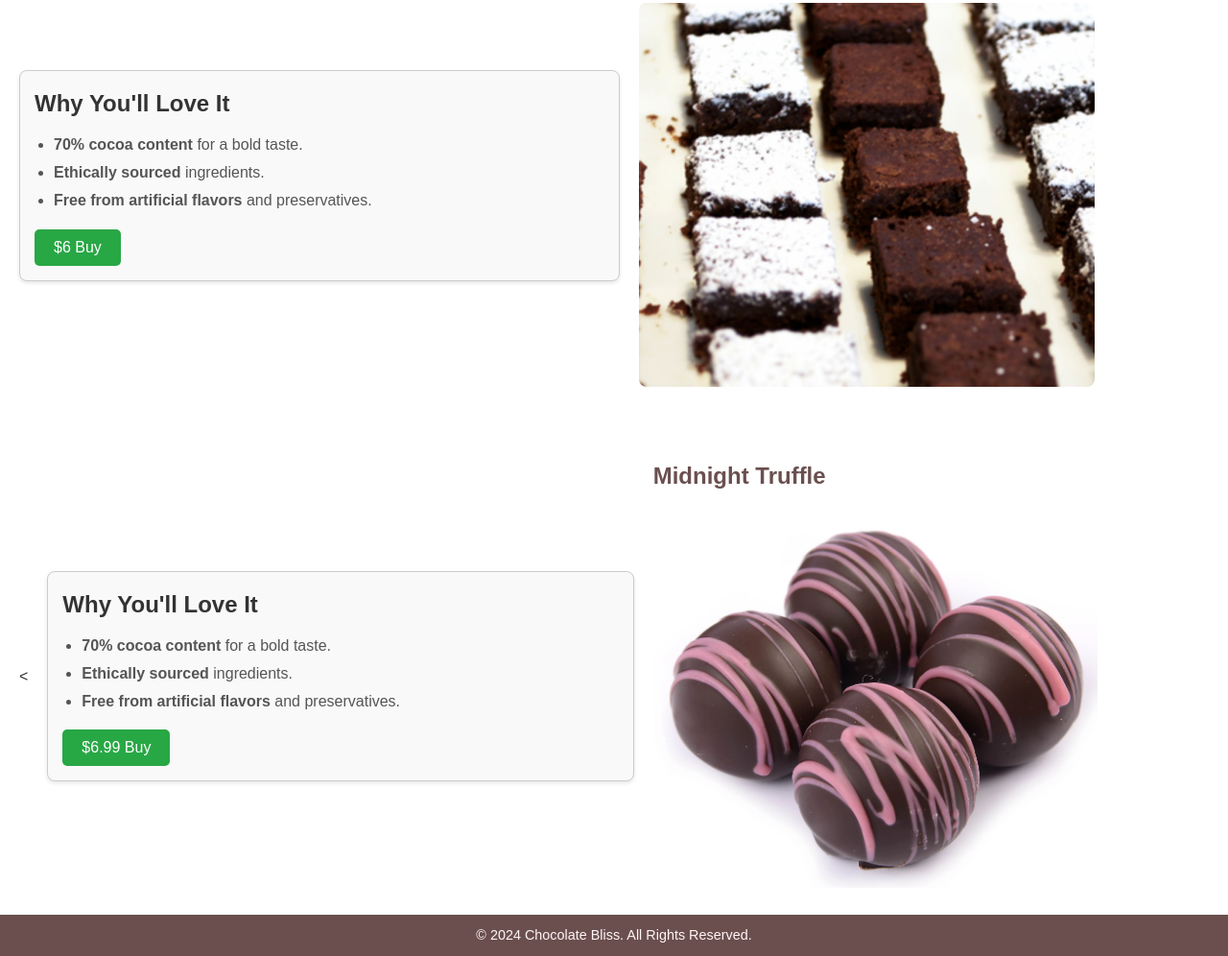
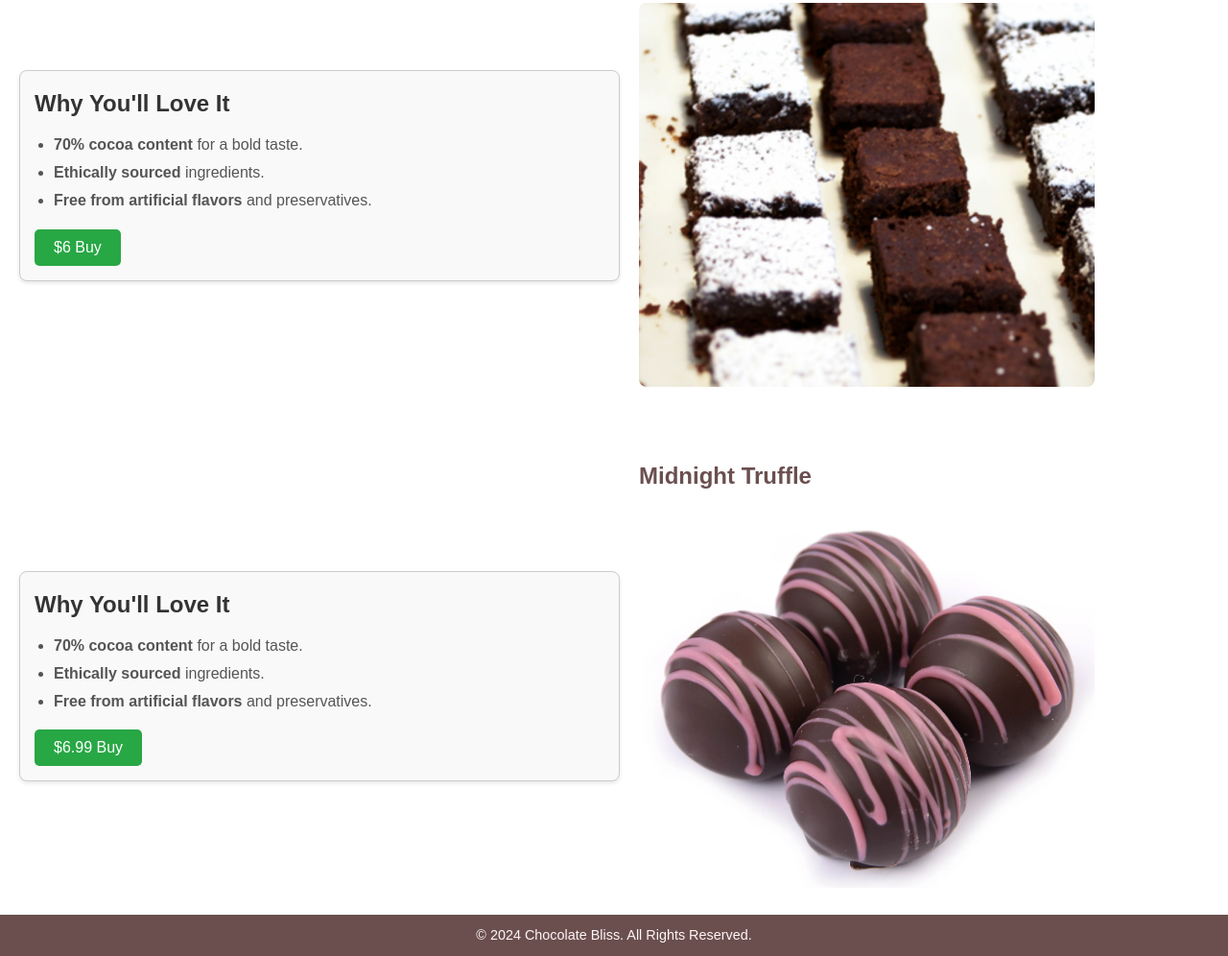
Before and after one commit to Pry-ince/Final-Project---CSS, a plain HTML site: page product-dark.html in a window 1280 px wide. Shown: the part 645-1641 px from the top of the page at 96% size. Drawn offline with Linux system fonts and the light colour scheme.

Commit message:
Update product-dark.html

```diff
--- a/product-dark.html
+++ b/product-dark.html
@@ -50,7 +50,7 @@
             </div>
 
         </section>
-        <br/>
+        <br>
         <section class="product-detail" style="display: flex; justify-content: space-between; align-items: center; gap: 20px;">
             <!-- Left Column: Product Details -->
             <div class="additional-info" style="flex: 1; text-align: left; padding: 15px; border: 1px solid #ccc; border-radius: 8px; box-shadow: 0 2px 4px rgba(0, 0, 0, 0.1); background-color: #f9f9f9;">
@@ -77,7 +77,7 @@
         <br>
         <section class="product-detail" style="display: flex; justify-content: space-between; align-items: center; gap: 20px;">
             <!-- Left Column: Product Details -->
-            <<div class="additional-info" style="flex: 1; text-align: left; padding: 15px; border: 1px solid #ccc; border-radius: 8px; box-shadow: 0 2px 4px rgba(0, 0, 0, 0.1); background-color: #f9f9f9;">
+            <div class="additional-info" style="flex: 1; text-align: left; padding: 15px; border: 1px solid #ccc; border-radius: 8px; box-shadow: 0 2px 4px rgba(0, 0, 0, 0.1); background-color: #f9f9f9;">
                 <h2 style="color: #333; font-size: 1.5rem; margin-bottom: 10px;">Why You'll Love It</h2>
                 <ul style="list-style: disc; padding-left: 20px; line-height: 1.8; color: #555;">
                     <li><strong>70% cocoa content</strong> for a bold taste.</li>
```
